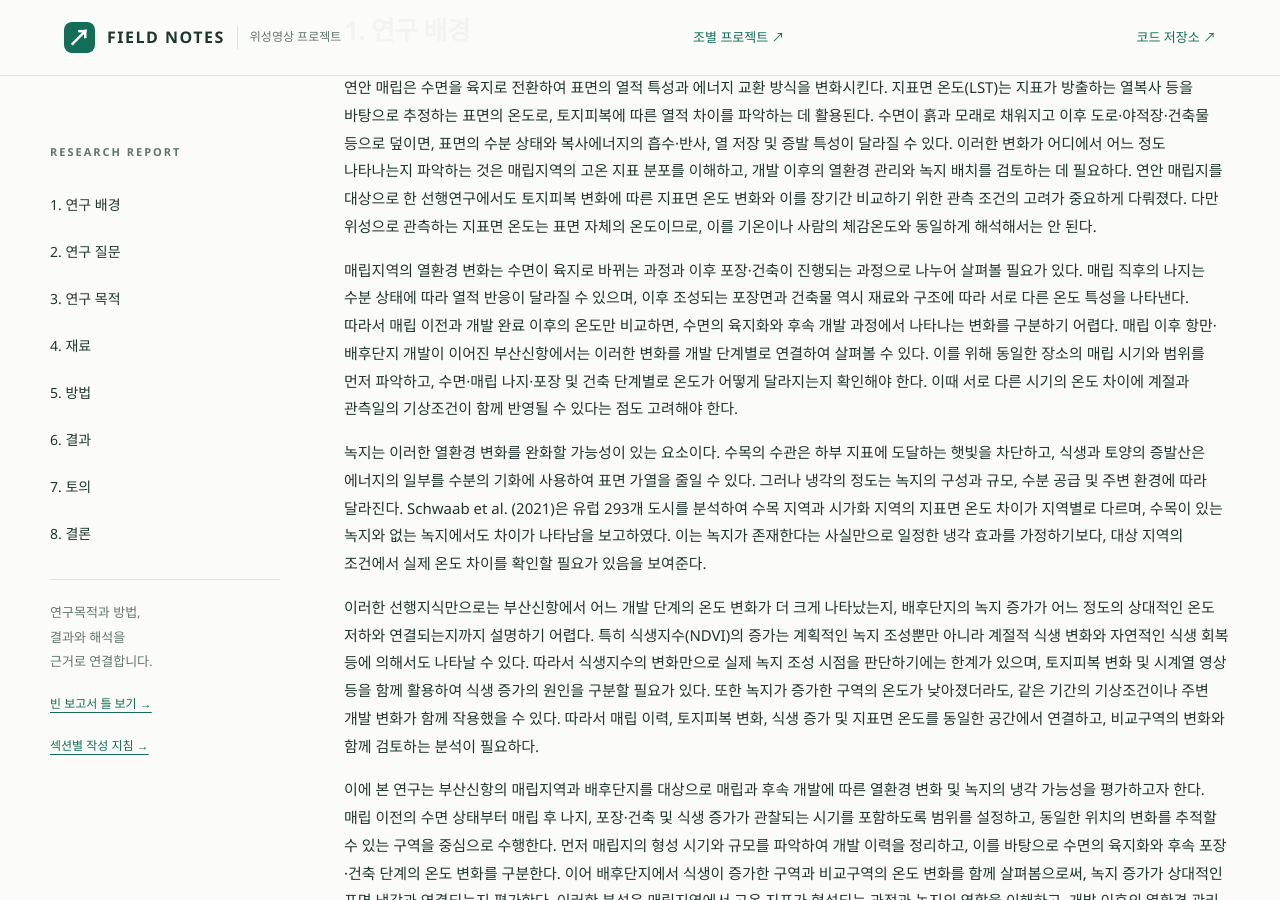
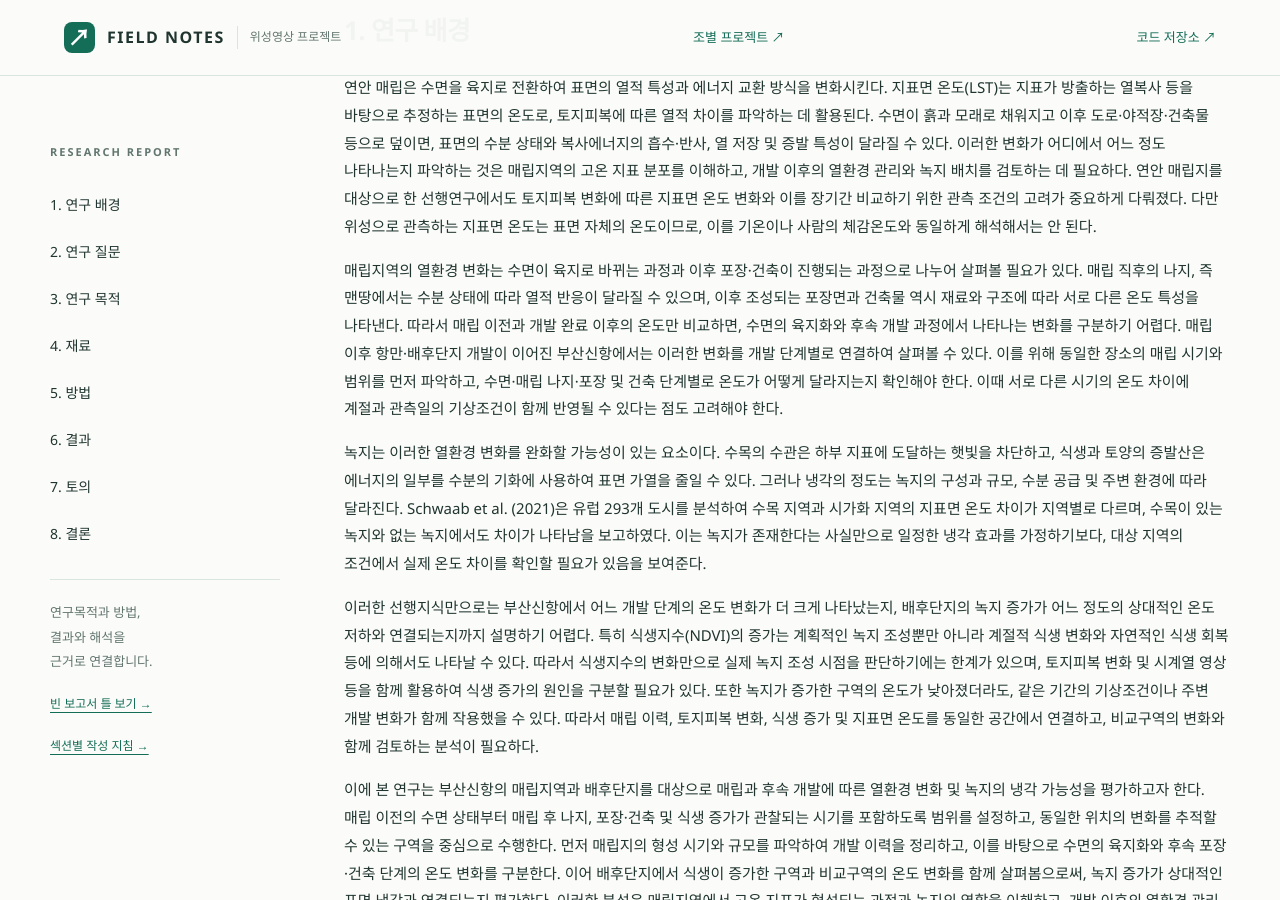
Before and after one commit to chasooin/class2026_02_surveying2_team5, a Jekyll site: the page built from docs/report-template.md, in a window 1280 px wide and 900 px high, scrolled down 1874 px. Built offline with Jekyll 4.4.1, drawn with Linux system fonts in a browser that asks for light colours.

Commit message:
Update report-template.md

```diff
--- a/docs/report-template.md
+++ b/docs/report-template.md
@@ -19,7 +19,7 @@ badge: "빈 학술 보고서 틀"
  연안 매립은 수면을 육지로 전환하여 표면의 열적 특성과 에너지 교환 방식을 변화시킨다. 지표면 온도(LST)는 지표가 방출하는 열복사 등을 바탕으로 추정하는 표면의 온도로, 토지피복에 따른 열적 차이를 파악하는 데 활용된다. 수면이 흙과 모래로 채워지고 이후 도로·야적장·건축물 등으로 덮이면, 표면의 수분 상태와 복사에너지의 흡수·반사, 열 저장 및 증발 특성이 달라질 수 있다. 이러한 변화가 어디에서 어느 정도 나타나는지 파악하는 것은 매립지역의 고온 지표 분포를 이해하고, 개발 이후의 열환경 관리와 녹지 배치를 검토하는 데 필요하다. 연안 매립지를 대상으로 한 선행연구에서도 토지피복 변화에 따른 지표면 온도 변화와 이를 장기간 비교하기 위한 관측 조건의 고려가 중요하게 다뤄졌다. 다만 위성으로 관측하는 지표면 온도는 표면 자체의 온도이므로, 이를 기온이나 사람의 체감온도와 동일하게 해석해서는 안 된다.
 
 
- 매립지역의 열환경 변화는 수면이 육지로 바뀌는 과정과 이후 포장·건축이 진행되는 과정으로 나누어 살펴볼 필요가 있다. 매립 직후의 나지는 수분 상태에 따라 열적 반응이 달라질 수 있으며, 이후 조성되는 포장면과 건축물 역시 재료와 구조에 따라 서로 다른 온도 특성을 나타낸다. 따라서 매립 이전과 개발 완료 이후의 온도만 비교하면, 수면의 육지화와 후속 개발 과정에서 나타나는 변화를 구분하기 어렵다. 매립 이후 항만·배후단지 개발이 이어진 부산신항에서는 이러한 변화를 개발 단계별로 연결하여 살펴볼 수 있다. 이를 위해 동일한 장소의 매립 시기와 범위를 먼저 파악하고, 수면·매립 나지·포장 및 건축 단계별로 온도가 어떻게 달라지는지 확인해야 한다. 이때 서로 다른 시기의 온도 차이에 계절과 관측일의 기상조건이 함께 반영될 수 있다는 점도 고려해야 한다.
+ 매립지역의 열환경 변화는 수면이 육지로 바뀌는 과정과 이후 포장·건축이 진행되는 과정으로 나누어 살펴볼 필요가 있다. 매립 직후의 나지, 즉 맨땅에서는 수분 상태에 따라 열적 반응이 달라질 수 있으며, 이후 조성되는 포장면과 건축물 역시 재료와 구조에 따라 서로 다른 온도 특성을 나타낸다. 따라서 매립 이전과 개발 완료 이후의 온도만 비교하면, 수면의 육지화와 후속 개발 과정에서 나타나는 변화를 구분하기 어렵다. 매립 이후 항만·배후단지 개발이 이어진 부산신항에서는 이러한 변화를 개발 단계별로 연결하여 살펴볼 수 있다. 이를 위해 동일한 장소의 매립 시기와 범위를 먼저 파악하고, 수면·매립 나지·포장 및 건축 단계별로 온도가 어떻게 달라지는지 확인해야 한다. 이때 서로 다른 시기의 온도 차이에 계절과 관측일의 기상조건이 함께 반영될 수 있다는 점도 고려해야 한다.
 
 
  녹지는 이러한 열환경 변화를 완화할 가능성이 있는 요소이다. 수목의 수관은 하부 지표에 도달하는 햇빛을 차단하고, 식생과 토양의 증발산은 에너지의 일부를 수분의 기화에 사용하여 표면 가열을 줄일 수 있다. 그러나 냉각의 정도는 녹지의 구성과 규모, 수분 공급 및 주변 환경에 따라 달라진다. Schwaab et al. (2021)은 유럽 293개 도시를 분석하여 수목 지역과 시가화 지역의 지표면 온도 차이가 지역별로 다르며, 수목이 있는 녹지와 없는 녹지에서도 차이가 나타남을 보고하였다. 이는 녹지가 존재한다는 사실만으로 일정한 냉각 효과를 가정하기보다, 대상 지역의 조건에서 실제 온도 차이를 확인할 필요가 있음을 보여준다.
```
